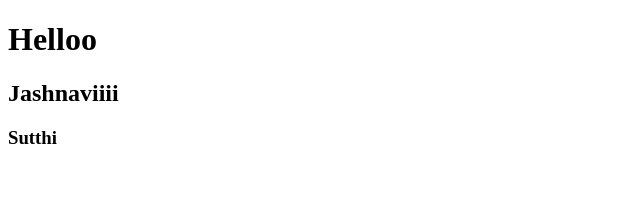
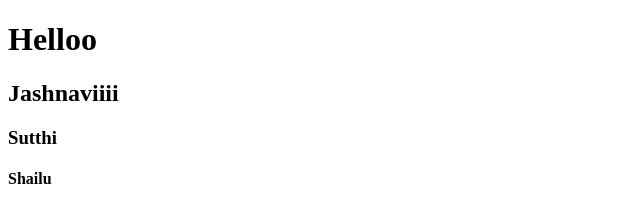
Before and after one commit to JashnaviAla/FSD, a plain HTML site: page index.html in a window 1280 px wide. Shown: the full height of the page, 0-640 px from the left. Drawn offline with Linux system fonts and the light colour scheme.

Commit message:
Update index.html

```diff
--- a/index.html
+++ b/index.html
@@ -9,5 +9,6 @@
     <h1>Helloo</h1>
     <h2>Jashnaviiii</h2>
     <h3>Sutthi</h3>
+    <h4>Shailu</h4>
 </body>
 </html>
```
